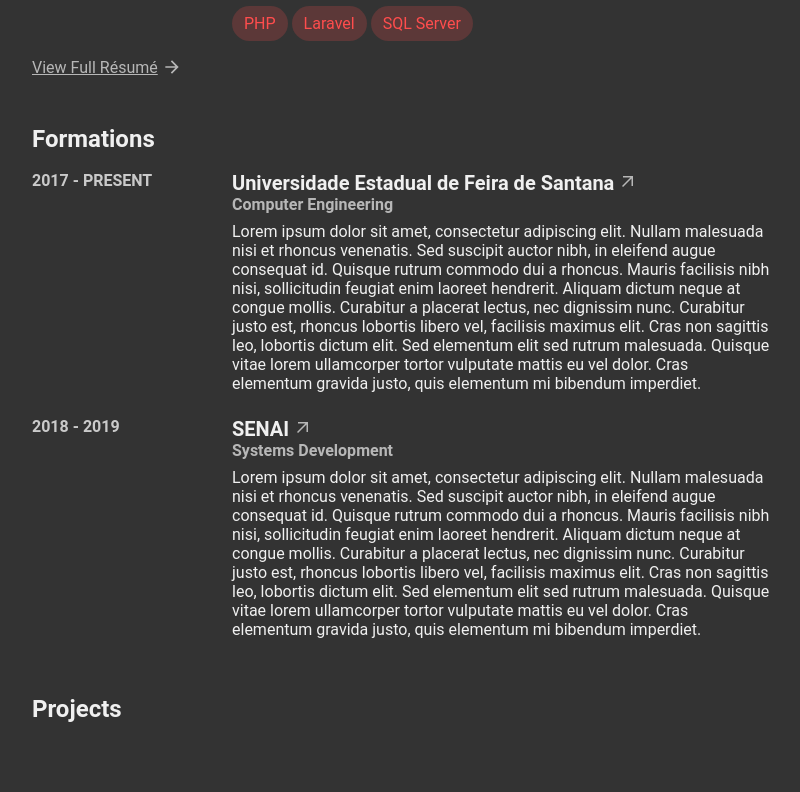
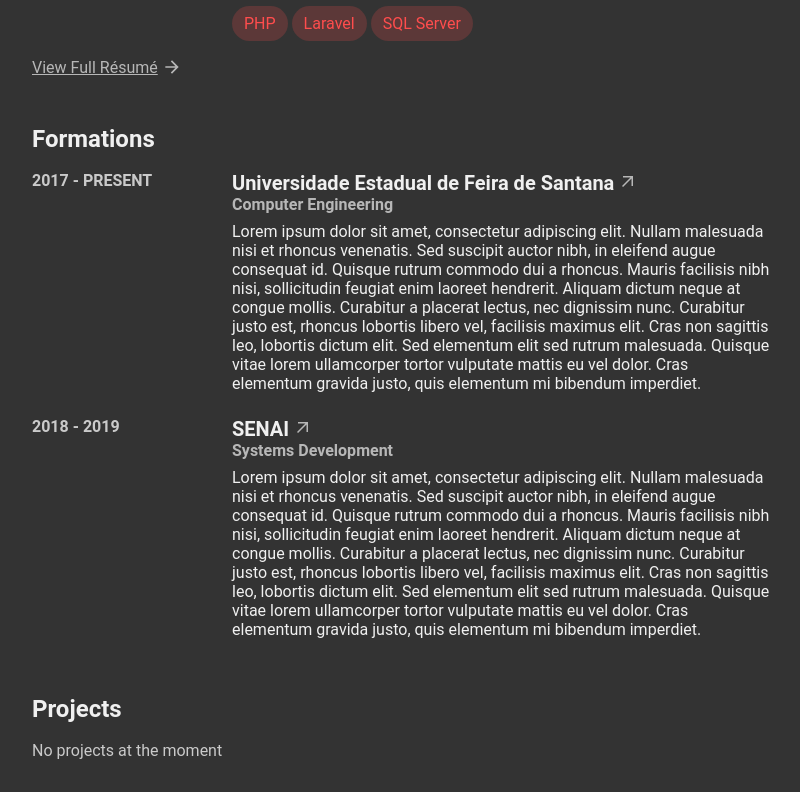
Before and after one commit to LaercioSR/laerciorios.com, a React (Vite) app: page / in a window 1280 px wide. Shown: the part 760-1552 px from the top of the page, without its empty margins (454-1254 px from the left). Before the commit the page ends 1517 px from the top, so only its background shows below. Built offline with nearby package versions, Linux system fonts and the light colour scheme.

Commit message:
:memo: Add readme

```diff
--- a/src/i18n/locales/en.json
+++ b/src/i18n/locales/en.json
@@ -42,6 +42,7 @@
     }
   },
   "projects": {
-    "title": "Projects"
+    "title": "Projects",
+    "noProjects": "No projects at the moment"
   }
 }
--- a/src/i18n/locales/pt.json
+++ b/src/i18n/locales/pt.json
@@ -42,6 +42,7 @@
     }
   },
   "projects": {
-    "title": "Projetos"
+    "title": "Projetos",
+    "noProjects": "Sem projetos no momento"
   }
 }
--- a/src/pages/Home/index.tsx
+++ b/src/pages/Home/index.tsx
@@ -213,6 +213,7 @@
           </SectionInfo>
           <SectionInfo>
             <SectionTitle>{t("projects.title")}</SectionTitle>
+            <SectionDescription>{t("projects.noProjects")}</SectionDescription>
           </SectionInfo>
         </RightSide>
       </Content>
--- a/src/pages/Home/styles.ts
+++ b/src/pages/Home/styles.ts
@@ -29,6 +29,7 @@
 
   @media (min-width: 1024px) {
     min-width: 350px;
+    width: 350px;
     height: calc(100vh - 6rem);
     justify-content: space-between;
     position: sticky;
```
Also changed, not shown: __docs/screenshot.png (added), 1 other file (tests, documents, lock files or other folders).
